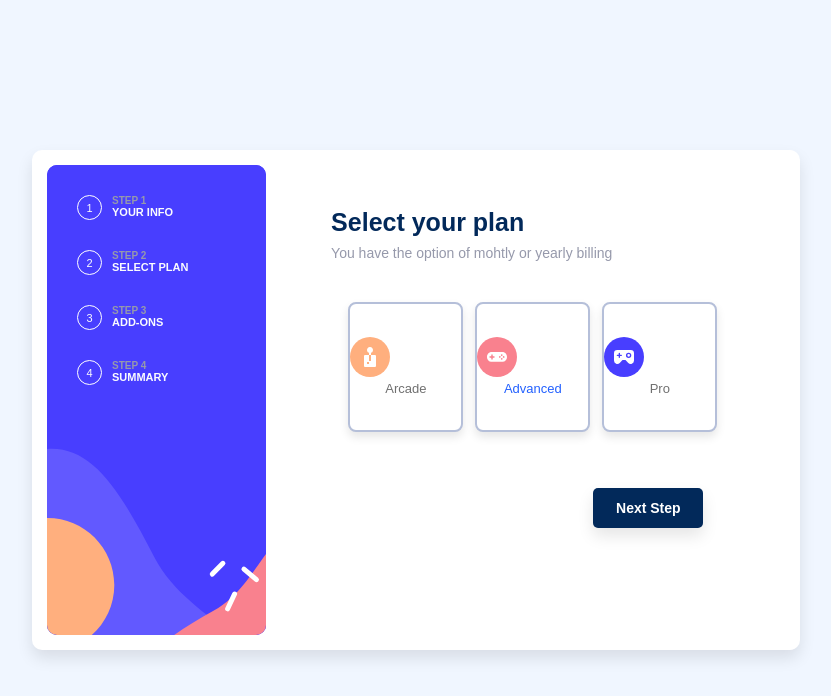
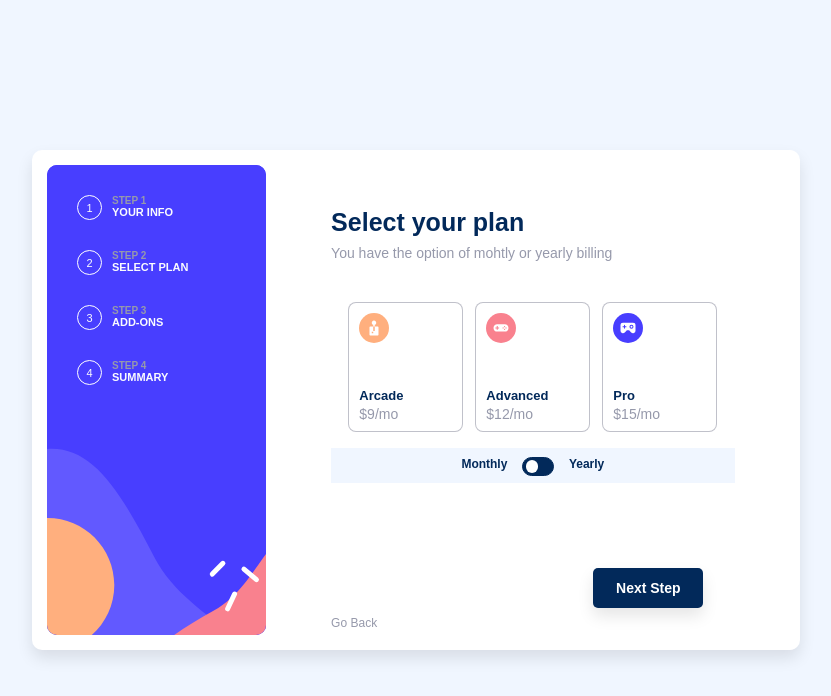
Before and after one commit to Tsiangana/multi-step-form-main, a plain HTML site: page index.html in a window 1280 px wide. Shown: the whole page, without its empty margins (224-1055 px from the left). Drawn offline with Linux system fonts and the light colour scheme; a web font is replaced by a local one.

Commit message:
Project 55% done

```diff
--- a/css/style.css
+++ b/css/style.css
@@ -263,12 +263,16 @@ body{
   }
 
   .radio-input:checked + .radio-tile .radio-label {
-    color: #2260ff;
+    color: var(--Marine_blue);
+    border-color: var(--Marine_blue);
+  }
+  .radio-input:checked{
+    border-color: var(--Marine_blue);
   }
 
   .radio-input:focus + .radio-tile {
-    border-color: #2260ff;
-    box-shadow: 0 5px 10px rgba(0, 0, 0, 0.1), 0 0 0 4px #b5c9fc;
+    border-color: var(--Marine_blue);
+    /*box-shadow: 0 5px 10px rgba(0, 0, 0, 0.1), 0 0 0 4px #b5c9fc;*/
   }
 
   .radio-input:focus + .radio-tile:before {
@@ -284,9 +288,9 @@ body{
     width: 115px;
     min-height: 130px;
     border-radius: 0.5rem;
-    border: 2px solid #b5bfd9;
+    border: 1px solid hsla(233, 9%, 65%, 0.651);
     background-color: #fff;
-    box-shadow: 0 5px 10px rgba(0, 0, 0, 0.1);
+    /*box-shadow: var(--box-shadow);*/
     transition: 0.15s ease;
     cursor: pointer;
     position: relative;
@@ -294,7 +298,7 @@ body{
 
 
   .radio-tile:hover {
-    border-color: #2260ff;
+    border-color: var(--Marine_blue);
   }
 
   .radio-tile:hover:before {
@@ -303,10 +307,23 @@ body{
   }
 
   .radio-label {
-    color: #707070;
+    color: var(--Marine_blue);
+    font-weight: 600;
     transition: 0.375s ease;
     text-align: center;
     font-size: 13px;
+    position: absolute;
+    top: 85px;
+    left: 10px;
+  }
+
+  .radio-inputs h3{
+    position: absolute;
+    top: 95px;
+    left: 10px;
+  }
+  .radio-inputs .moht{
+    font-size: 10px;
   }
 
   .radio-input {
@@ -319,3 +336,103 @@ body{
     white-space: nowrap;
     width: 1px;
   }
+
+  .radio-inputs img{
+    position: absolute;
+    top: 10px;
+    left: 10px;
+    width: 30px;
+  }
+
+  .toggle{
+    width: 100%;
+    height: 35px;
+    background-color: var(--Magnolia);
+    margin-top: 10px;
+    display: flex;
+    align-items: center;
+    justify-content: center;
+    padding-bottom: 3px;
+    margin-bottom: 35px;
+  }
+  .toggle .tipe{
+    color: var(--Marine_blue);
+    font-weight: 600;
+    font-size: 12px;
+    padding: 0 15px;
+  }
+
+  /* The switch - the box around the slider */
+.switch {
+    font-size: 9px;
+    position: relative;
+    display: inline-block;
+    width: 3.5em;
+    height: 2.1em;
+  }
+
+  /* Hide default HTML checkbox */
+  .switch input {
+    opacity: 0;
+    width: 0;
+    height: 0;
+  }
+
+  /* The slider */
+  .slider {
+    position: absolute;
+    cursor: pointer;
+    top: 0;
+    left: 0;
+    right: 0;
+    bottom: 0;
+    background-color: var(--Marine_blue);
+    border: 1px solid hsl(213, 96%, 18%);
+    transition: .4s;
+    border-radius: 30px;
+  }
+
+  .slider:before {
+    position: absolute;
+    content: "";
+    height: 1.4em;
+    width: 1.4em;
+    border-radius: 20px;
+    left: 0.27em;
+    bottom: 0.25em;
+    background-color: #fff;
+    transition: .4s;
+  }
+
+  input:checked + .slider {
+    background-color: var(--Marine_blue);
+    border: 1px solid hsl(213, 96%, 18%);
+  }
+
+  input:focus + .slider {
+    box-shadow: 0 0 1px hsl(213, 96%, 18%);
+  }
+
+  input:checked + .slider:before {
+    transform: translateX(1.4em);
+    background-color: #fff;
+  }
+
+  #year{
+    display: none;
+  }
+  #year1{
+    display: none;
+  }
+  #year2{
+    display: none;
+  }
+
+  .back{
+    font-size: 12px;
+    color: var(--Cool_gray);
+    font-weight: 500;
+    position: absolute;
+    top: 77%;
+    cursor: pointer;
+  }
--- a/index.html
+++ b/index.html
@@ -72,12 +72,14 @@
           <div class="radio-inputs">
 
             <label>
-              <input class="radio-input" type="radio" name="engine">
+              <input class="radio-input" type="radio" name="engine" checked="">
                 <span class="radio-tile">
                   <span class="radio-icon">
                     <img src="assets/images/icon-arcade.svg">
                   </span>
                   <span class="radio-label">Arcade</span>
+                  <h3 class="moht" id="moth">$9/mo</h3>
+                  <h3 class="moht" id="year">$90/yr</h3>
                 </span>
             </label>
 
@@ -88,6 +90,8 @@
                    <img src="assets/images/icon-advanced.svg" alt="">
                 </span>
                 <span class="radio-label">Advanced</span>
+                <h3 class="moht" id="moth1">$12/mo</h3>
+                <h3 class="moht" id="year1">$120/yr</h3>
               </span>
             </label>
 
@@ -98,12 +102,26 @@
                   <img src="assets/images/icon-pro.svg" alt="">
                 </span>
                 <span class="radio-label">Pro</span>
+                <h3 class="moht" id="moth2">$15/mo</h3>
+                <h3 class="moht" id="year2">$150/yr</h3>
               </span>
             </label>
 
         </div>
                       <!-- fim das chek boxs -->
 
+          <div class="toggle">
+            <span class="tipe">Monthly</span>
+            <div class="toggle-swit-contents">
+              <label class="switch">
+                <input type="checkbox" id="toggle">
+                <span class="slider"></span>
+            </label>
+            </div>
+            <span class="tipe">Yearly</span>
+          </div>
+
+          <span class="back">Go Back</span>
           <button id="">Next Step</button>
 
         </div>
--- a/js/script.js
+++ b/js/script.js
@@ -22,3 +22,24 @@ document.getElementById("nextButton").addEventListener("click", function() {
         nextDiv.style.display = "block";
     }
 });
+
+
+    let year = document.getElementById('year');
+    let month = document.getElementById('moth');
+
+    let year1 = document.getElementById('year1');
+    let month1 = document.getElementById('moth1');
+
+    let year2 = document.getElementById('year2');
+    let month2 = document.getElementById('moth2');
+
+    document.getElementById("toggle").addEventListener("click", function() {
+
+        month.style.display = "none";
+        month1.style.display = "none";
+        month2.style.display = "none";
+
+        year.style.display = "block";
+        year1.style.display = "block";
+        year2.style.display = "block";
+    })
```
